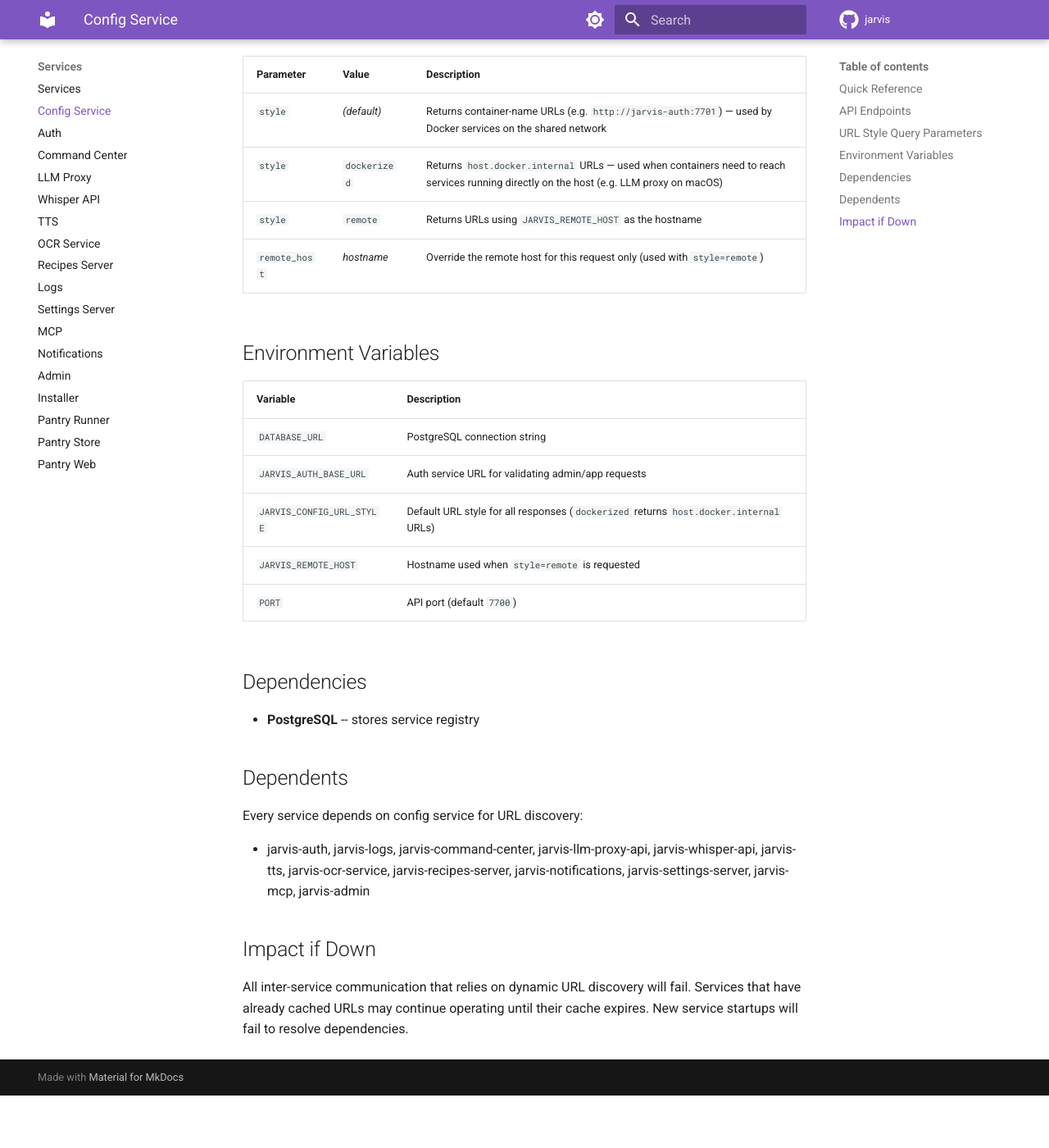
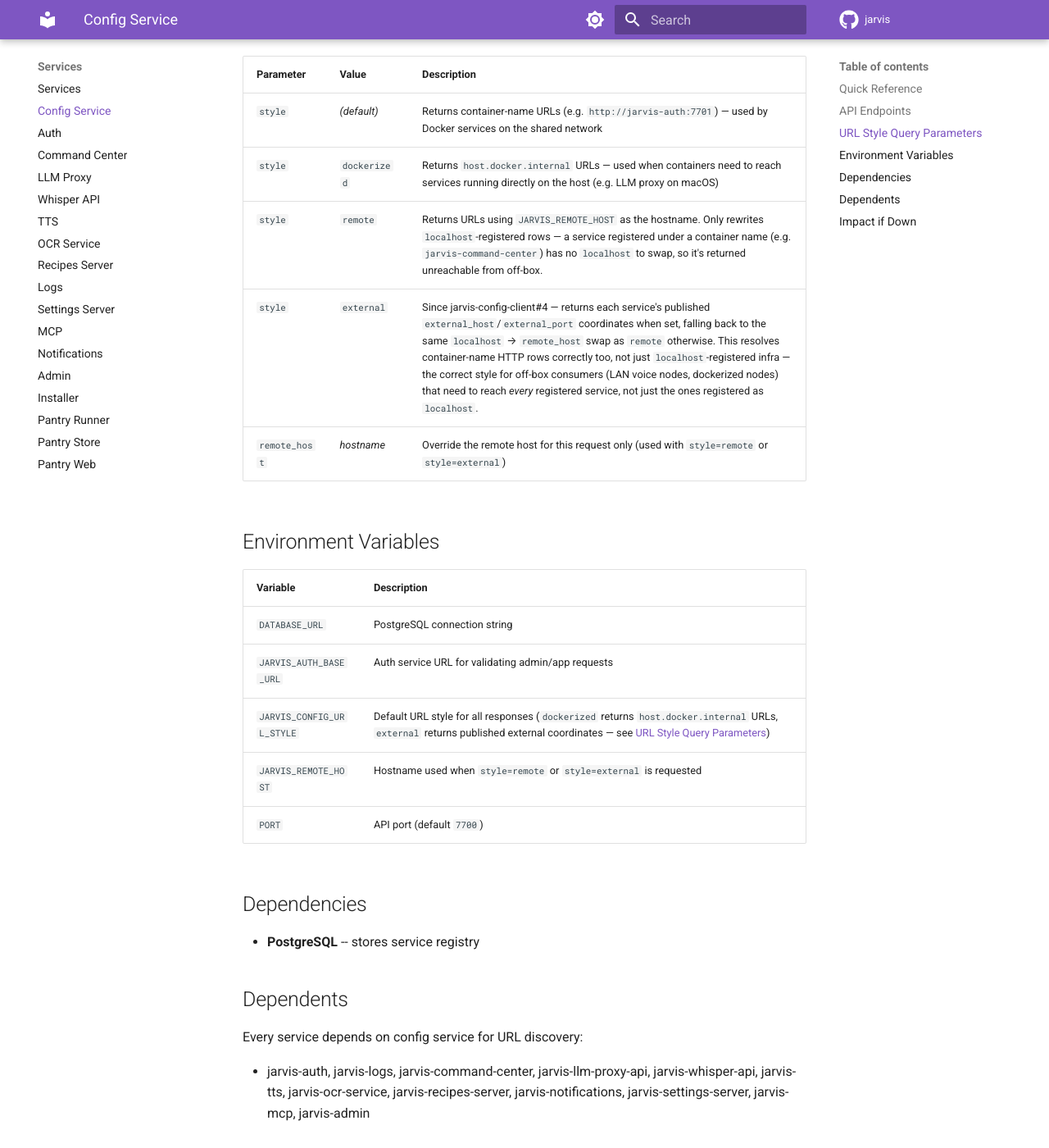
Before and after one commit to alexberardi/jarvis-docs, an MkDocs documentation site: the page built from docs/services/config-service.md, in a window 1280 px wide and 1400 px high, scrolled down 1317 px. Shown: the whole window at 82% size. Built offline with MkDocs 1.6.1 and Material for MkDocs 9.7.7, drawn with Linux system fonts in a browser that asks for light colours; comment, search, counter and statistics services are not loaded; before the commit the page ends 2653 px from its top, so only the background shows below that.

Commit message:
docs(jarvis-config-client): sync from #4

```diff
--- a/docs/services/config-service.md
+++ b/docs/services/config-service.md
@@ -34,8 +34,9 @@ The `/services` and `/services/{name}` endpoints accept an optional `style` quer
 |-----------|-------|-------------|
 | `style` | *(default)* | Returns container-name URLs (e.g. `http://jarvis-auth:7701`) — used by Docker services on the shared network |
 | `style` | `dockerized` | Returns `host.docker.internal` URLs — used when containers need to reach services running directly on the host (e.g. LLM proxy on macOS) |
-| `style` | `remote` | Returns URLs using `JARVIS_REMOTE_HOST` as the hostname |
-| `remote_host` | *hostname* | Override the remote host for this request only (used with `style=remote`) |
+| `style` | `remote` | Returns URLs using `JARVIS_REMOTE_HOST` as the hostname. Only rewrites `localhost`-registered rows — a service registered under a container name (e.g. `jarvis-command-center`) has no `localhost` to swap, so it's returned unreachable from off-box. |
+| `style` | `external` | Since jarvis-config-client#4 — returns each service's published `external_host`/`external_port` coordinates when set, falling back to the same `localhost` → `remote_host` swap as `remote` otherwise. This resolves container-name HTTP rows correctly too, not just `localhost`-registered infra — the correct style for off-box consumers (LAN voice nodes, dockerized nodes) that need to reach *every* registered service, not just the ones registered as `localhost`. |
+| `remote_host` | *hostname* | Override the remote host for this request only (used with `style=remote` or `style=external`) |
 
 ## Environment Variables
 
@@ -43,8 +44,8 @@ The `/services` and `/services/{name}` endpoints accept an optional `style` quer
 |----------|-------------|
 | `DATABASE_URL` | PostgreSQL connection string |
 | `JARVIS_AUTH_BASE_URL` | Auth service URL for validating admin/app requests |
-| `JARVIS_CONFIG_URL_STYLE` | Default URL style for all responses (`dockerized` returns `host.docker.internal` URLs) |
-| `JARVIS_REMOTE_HOST` | Hostname used when `style=remote` is requested |
+| `JARVIS_CONFIG_URL_STYLE` | Default URL style for all responses (`dockerized` returns `host.docker.internal` URLs, `external` returns published external coordinates — see [URL Style Query Parameters](#url-style-query-parameters)) |
+| `JARVIS_REMOTE_HOST` | Hostname used when `style=remote` or `style=external` is requested |
 | `PORT` | API port (default `7700`) |
 
 ## Dependencies
```
